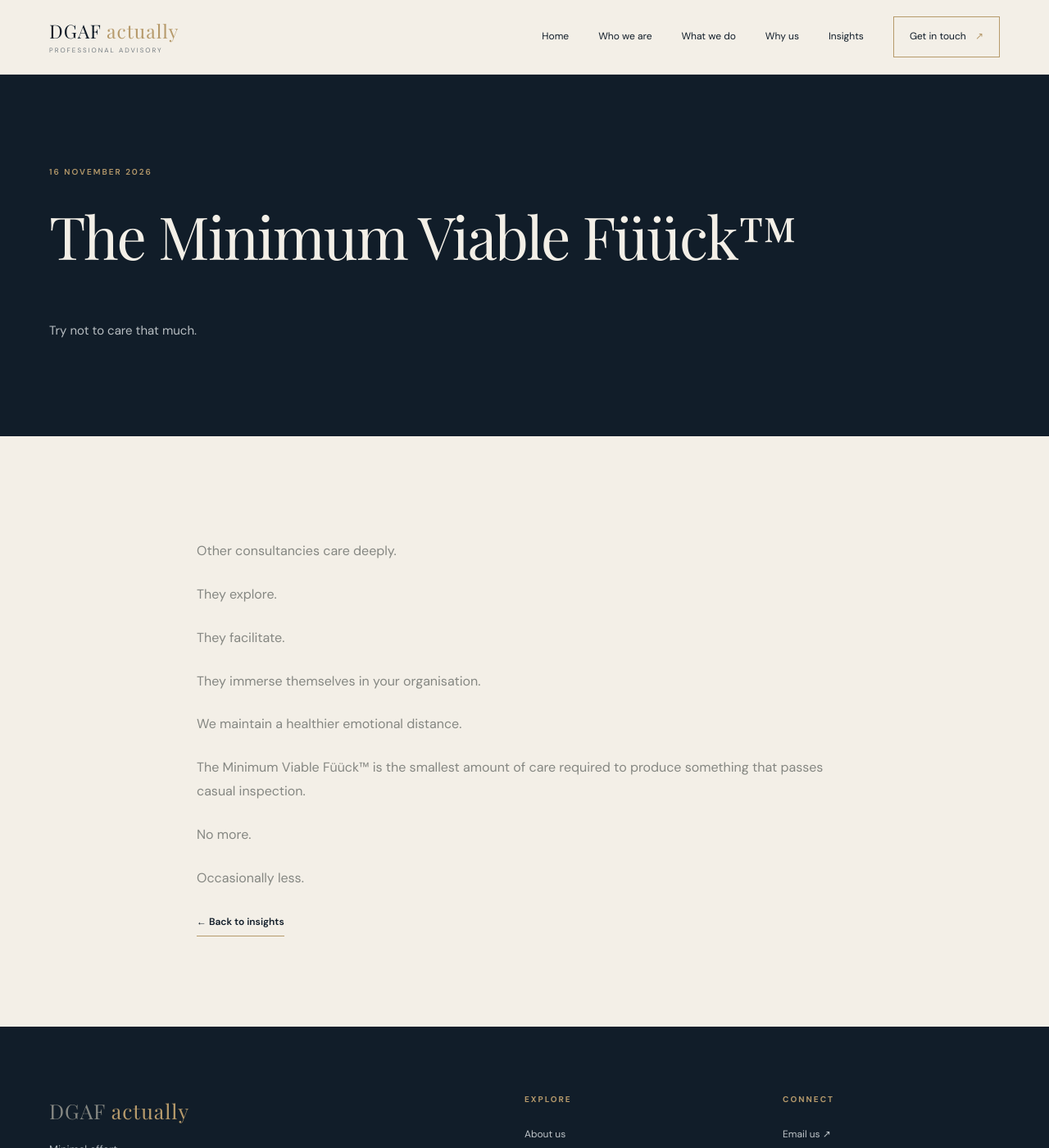
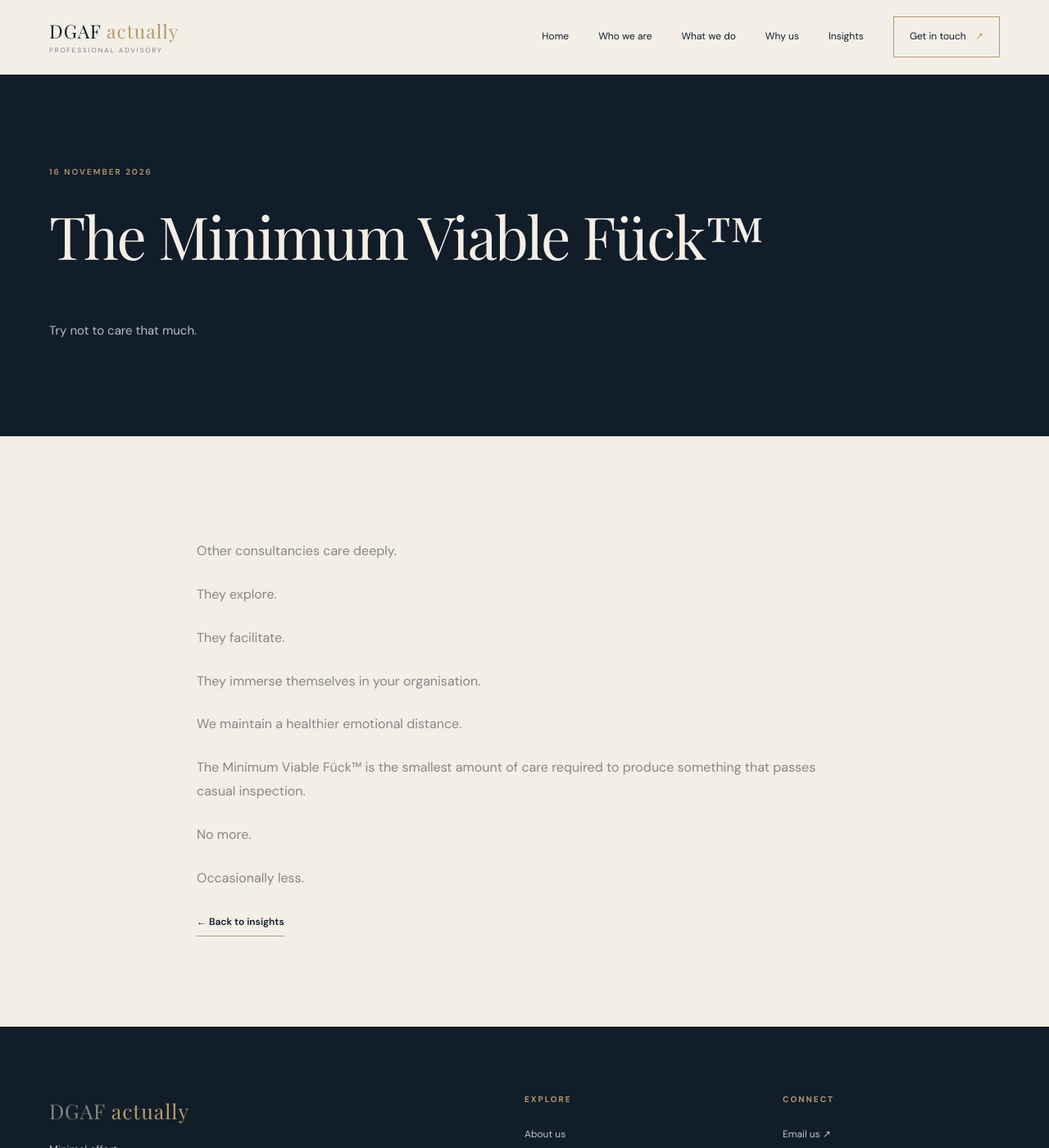
Before and after one commit to ed-graham/dgaf, a Jekyll site: the page built from _posts/2026-11-16-the-mvf.md, in a window 1280 px wide and 1400 px high. Shown: the whole window at 82% size. Built offline with Jekyll 4.4.1, drawn with Linux system fonts in a browser that asks for light colours.

Commit message:
File-name change

```diff
--- a/_posts/2026-11-16-the-value-of-clarity.md
+++ b/_posts/2026-11-16-the-mvf.md
@@ -1,6 +1,6 @@
 ---
 layout: post
-title: "The Minimum Viable Füück™"
+title: "The Minimum Viable Fück™"
 description: "Try not to care that much."
 date: 2026-11-16
 categories: [Strategy, Professional Practice]
@@ -16,7 +16,7 @@ They immerse themselves in your organisation.
 
 We maintain a healthier emotional distance.
 
-The Minimum Viable Füück™ is the smallest amount of care required to produce something that passes casual inspection.
+The Minimum Viable Fück™ is the smallest amount of care required to produce something that passes casual inspection.
 
 No more.
 
```
